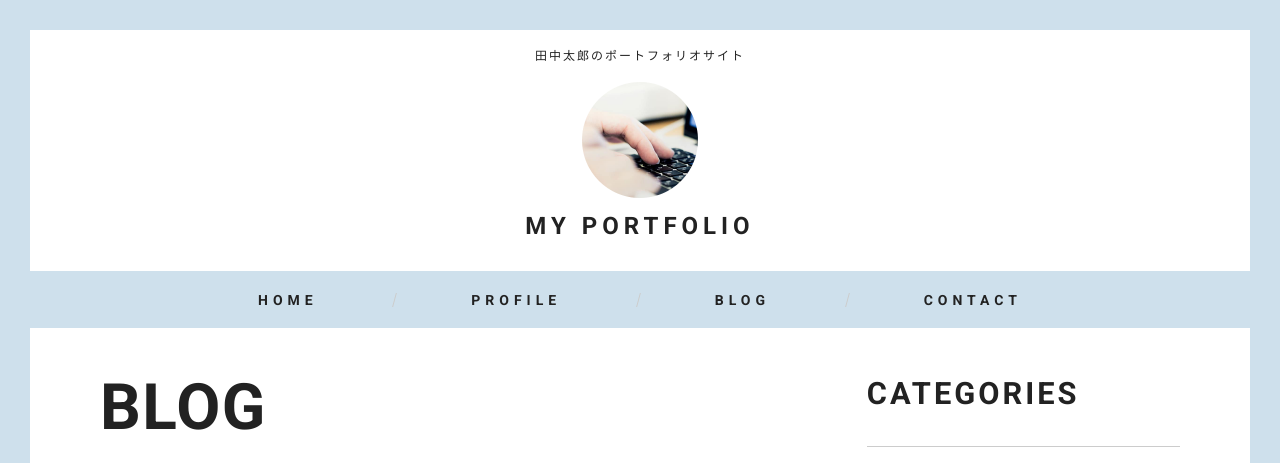
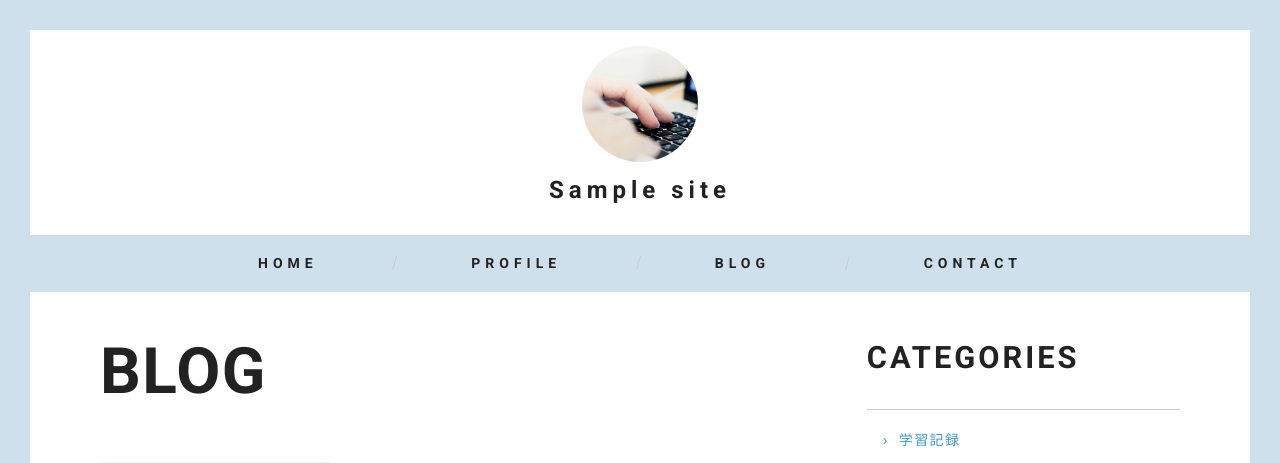
Before and after one commit to hisamori-s/WPtestsite, a WordPress theme: template myportfolio/index.php in a window 1280 px wide. Shown: the top 463 px of the page. Run offline with PHP 8.4 and a stand-in for WordPress, Linux system fonts and the light colour scheme; the site name, menu and one post (Sample post) are stand-ins, and other content is empty.

Commit message:
lesson8 テンプレートタグでサイト情報を出力

```diff
--- a/myportfolio/index.php
+++ b/myportfolio/index.php
@@ -1,34 +1,35 @@
 <!DOCTYPE html>
-<html>
+<html <?php language_attributes();?>>
 <head>
-    <meta charset="UTF-8">
+    <meta charset="<?php bloginfo('charset')?>">
     <meta name="viewport" content="width=device-width">
     <title>BLOG - MY PORTFOLIO</title>
-    <link href="../style.css" rel="stylesheet"/>
+    <link href="<?php echo esc_url( get_stylesheet_uri()); ?>" rel="stylesheet"/>
+    <?php wp_head(); ?>
 </head>
-<body>
+<body <?php body_class();?>>
 <!-- ▼ ヘッダー : 開始-->
 <header class="l-header">
-    <div class="c-header-description">田中太郎のポートフォリオサイト</div>
-    <a class="c-logo" href="../">
+    <div class="c-header-description"><?php bloginfo('description');?></div>
+    <a class="c-logo" href="<?php echo esc_url( home_url('/'));?>">
         <div class="c-logo__image">
-            <img src="../images/logo.png" alt="MY PORTFOLIO">
+            <img src="<?php echo esc_url( get_theme_file_uri( 'images/logo.png'));?>" alt="<?php bloginfo('name');?>">
         </div>
-        <div class="c-logo__text">MY PORTFOLIO</div>
+        <div class="c-logo__text"><?php bloginfo('name');?></div>
     </a>
     <div class="c-global-nav">
         <ul>
             <li>
-                <a href="../">HOME</a>
+                <a href="<?php echo esc_url( home_url('/'));?>">HOME</a>
             </li>
             <li>
-                <a href="../profile/">PROFILE</a>
+                <a href="<?php echo esc_url( home_url('/profile/'));?>">PROFILE</a>
             </li>
             <li>
-                <a href="../blog/">BLOG</a>
+                <a href="<?php echo esc_url( home_url('/blog/'));?>">BLOG</a>
             </li>
             <li>
-                <a href="../contact/">CONTACT</a>
+                <a href="<?php echo esc_url( home_url('/contact/'));?>">CONTACT</a>
             </li>
         </ul>
     </div>
@@ -45,7 +46,7 @@
                     <article class="hentry">
                         <div class="hentry-thumbnail">
                             <a href="../blog/01/">
-                                <img src="../images/img-default.png" alt="">
+                                <img src="<?php echo esc_url( get_theme_file_uri( 'images/img-default.png'));?>" alt="">
                             </a>
                         </div>
                         <div class="hentry-content">
@@ -85,7 +86,7 @@
                     <article class="hentry">
                         <div class="hentry-thumbnail">
                             <a href="../blog/01/">
-                                <img src="../images/img-default.png" alt="">
+                                <img src="<?php echo esc_url( get_theme_file_uri( 'images/img-default.png'));?>" alt="">
                             </a>
                         </div>
                         <div class="hentry-content">
@@ -125,7 +126,7 @@
                     <article class="hentry">
                         <div class="hentry-thumbnail">
                             <a href="../blog/01/">
-                                <img src="../images/img-default.png" alt="">
+                                <img src="<?php echo esc_url( get_theme_file_uri( 'images/img-default.png'));?>" alt="">
                             </a>
                         </div>
                         <div class="hentry-content">
@@ -165,7 +166,7 @@
                     <article class="hentry">
                         <div class="hentry-thumbnail">
                             <a href="../blog/01/">
-                                <img src="../images/img-default.png" alt="">
+                                <img src="<?php echo esc_url( get_theme_file_uri( 'images/img-default.png'));?>" alt="">
                             </a>
                         </div>
                         <div class="hentry-content">
@@ -205,7 +206,7 @@
                     <article class="hentry">
                         <div class="hentry-thumbnail">
                             <a href="../blog/01/">
-                                <img src="../images/img-default.png" alt="">
+                                <img src="<?php echo esc_url( get_theme_file_uri( 'images/img-default.png'));?>" alt="">
                             </a>
                         </div>
                         <div class="hentry-content">
@@ -245,7 +246,7 @@
                     <article class="hentry">
                         <div class="hentry-thumbnail">
                             <a href="../blog/01/">
-                                <img src="../images/img-default.png" alt="">
+                                <img src="<?php echo esc_url( get_theme_file_uri( 'images/img-default.png'));?>" alt="">
                             </a>
                         </div>
                         <div class="hentry-content">
@@ -285,7 +286,7 @@
                     <article class="hentry">
                         <div class="hentry-thumbnail">
                             <a href="../blog/01/">
-                                <img src="../images/img-default.png" alt="">
+                                <img src="<?php echo esc_url( get_theme_file_uri( 'images/img-default.png'));?>" alt="">
                             </a>
                         </div>
                         <div class="hentry-content">
@@ -325,7 +326,7 @@
                     <article class="hentry">
                         <div class="hentry-thumbnail">
                             <a href="../blog/01/">
-                                <img src="../images/img-default.png" alt="">
+                                <img src="<?php echo esc_url( get_theme_file_uri( 'images/img-default.png'));?>" alt="">
                             </a>
                         </div>
                         <div class="hentry-content">
@@ -397,18 +398,19 @@
 <!-- ▼ フッター : 開始-->
 <footer class="l-footer">
     <div class="l-container">
-        <p class="c-footer-description">田中太郎のポートフォリオサイト</p>
+        <p class="c-footer-description"><?php bloginfo('description');?></p>
         <a class="c-logo is-white" href="../">
             <div class="c-logo__image">
-                <img src="../images/logo.png" alt="MY PORTFOLIO">
+                <img src="<?php echo esc_url( get_theme_file_uri( 'images/logo.png'));?>" alt="<?php bloginfo('name');?>">
             </div>
             <div class="c-logo__text">MY PORTFOLIO</div>
         </a>
     </div>
 </footer>
 <div class="c-copyright">
-    <p>Copyright © 2019 MY PORTFOLIO All Rights Reserved.</p>
+    <p>Copyright © 2019 <?php bloginfo('name');?> All Rights Reserved.</p>
 </div>
 <!-- ▲ フッター : 終了-->
+<?php wp_footer();?>
 </body>
 </html>
```
